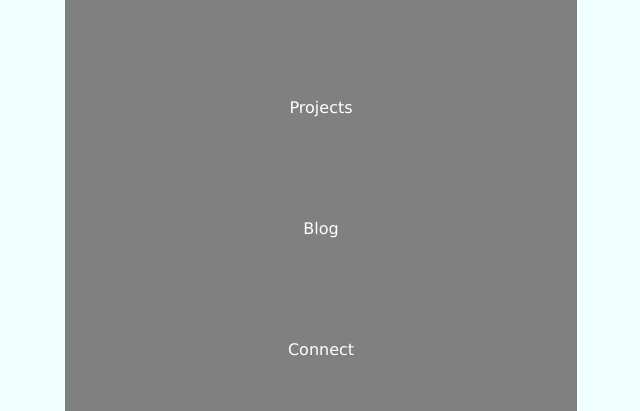
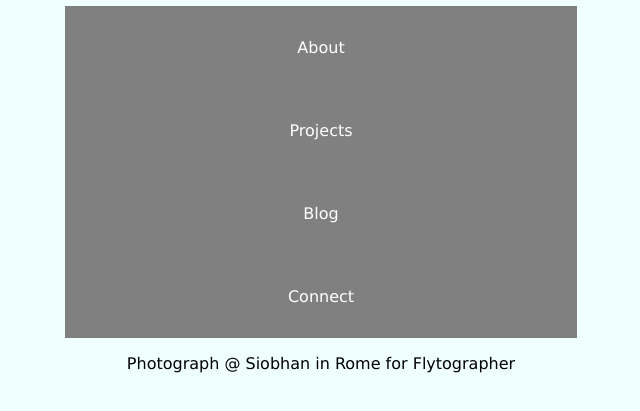
Before and after one commit to ajsmedina/ajsmedina.github.io, a plain HTML site: page index.html in a window 1280 px wide. Shown: the part 439-850 px from the top of the page, without its empty margins (319-959 px from the left). After the commit the page ends 828 px from the top, so only its background shows below. Drawn offline with Linux system fonts and the light colour scheme.

Commit message:
fixed index

```diff
--- a/index.html
+++ b/index.html
@@ -13,20 +13,23 @@
 
 		<div id = "facebox">
 					<img id = "face" src="images/face_icon.png" alt="Anton Medina's Face">
+		</div>
 					<h1> Anton Medina </h1>
-		</div>
 
 
 	<nav>
-		<div><a href="about.html">About</a></div>
-		<div><a href="projects.html">Projects</a></div>
-		<div><a href="blog.html">Blog</a></div>
-		<div><a href="connect.html">Connect</a></div>
+		<a href="about.html">About</a>
+		<a href="projects.html">Projects</a>
+		<a href="blog.html">Blog</a>
+		<a href="connect.html">Connect</a>
 	</nav>
-	</div>
 
 
 
+	<footer>
 
+			<p>Photograph @ Siobhan in Rome for Flytographer</p>
+	</footer>
+	</div>
 </body>
 </html>
--- a/indexstyle2.css
+++ b/indexstyle2.css
@@ -20,7 +20,6 @@ nav {
 	text-align: center;
 	width: 100%;
 	min-width: 100px;
-	height: 50%;
 	margin-top: auto;
 	margin-bottom: auto;
 
@@ -29,15 +28,14 @@ nav {
 
 nav a {
     transition-duration: 0.5s;
-	display: inline-block;
 	background-color: grey;
 	color:white;
-	padding: 5% 0;
 	width: 50%;
 	min-width: 100px;
-	box-sizing: border-box;
 	text-align: center;
 	vertical-align: middle;
+	display: inline-block;
+	padding: 2em 0%;
 }
 
 a {
@@ -79,3 +77,10 @@ nav a:hover {
 	margin-left: 10%;
 	margin-right: 10%;
 }
+
+footer {
+	margin-left: 10%;
+	margin-right: 10%;
+	text-align: center;
+
+}
--- a/style.css
+++ b/style.css
@@ -3,8 +3,8 @@ body {
 	font-family: "Open Sans", verdana, "Lucida Sans Unicode", "Lucida Grande", sans-serif;
     background-color: azure;
 	color: black;
-margin: 0px;
-padding: 0px;
+	margin: 0px;
+	padding: 0px;
     transition-duration: 0.5s;
 }
 
@@ -74,6 +74,7 @@ padding-top: 5%;
 padding-bottom: 5%;
 text-align: center;
 vertical-align: middle;
+text-decoration: none;
 }
 
 #links a:hover {
```
Also changed, not shown: connect.html (+2 -2 lines), projects.html (+0 -1 lines).
